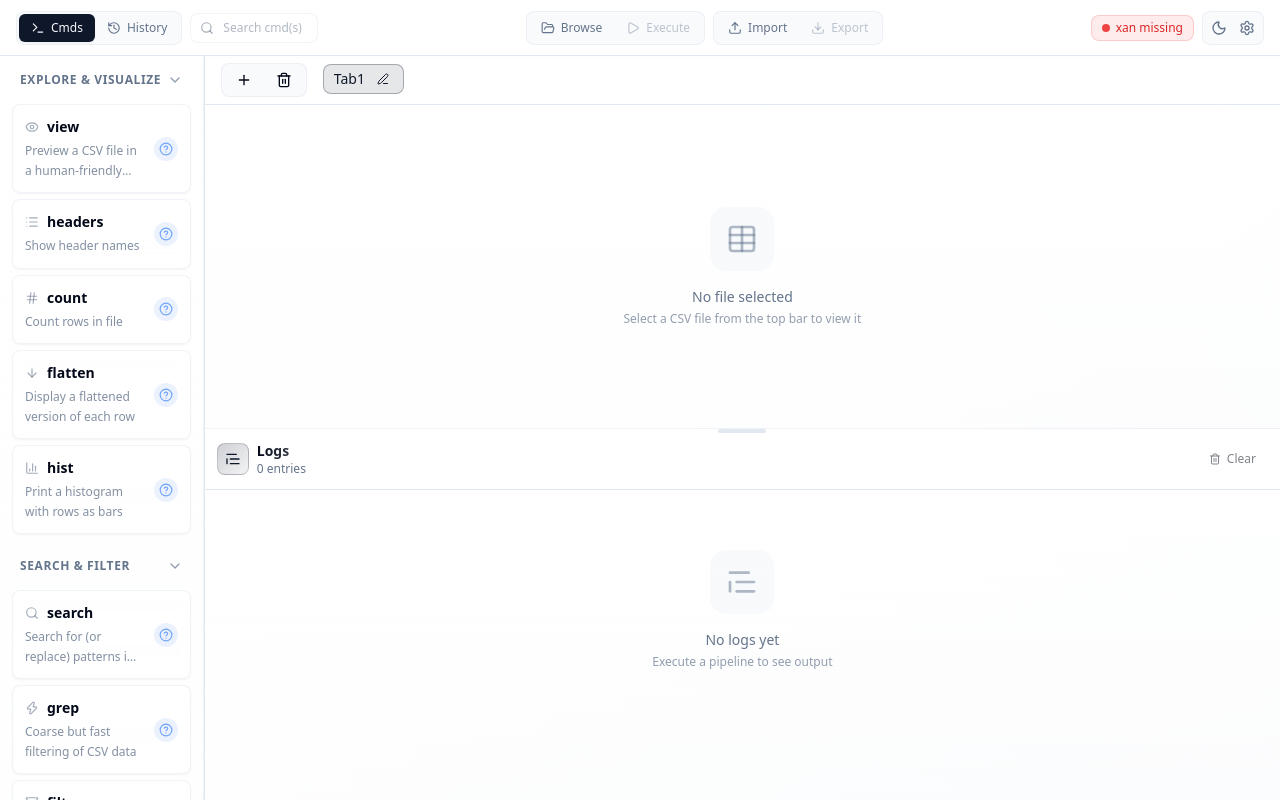
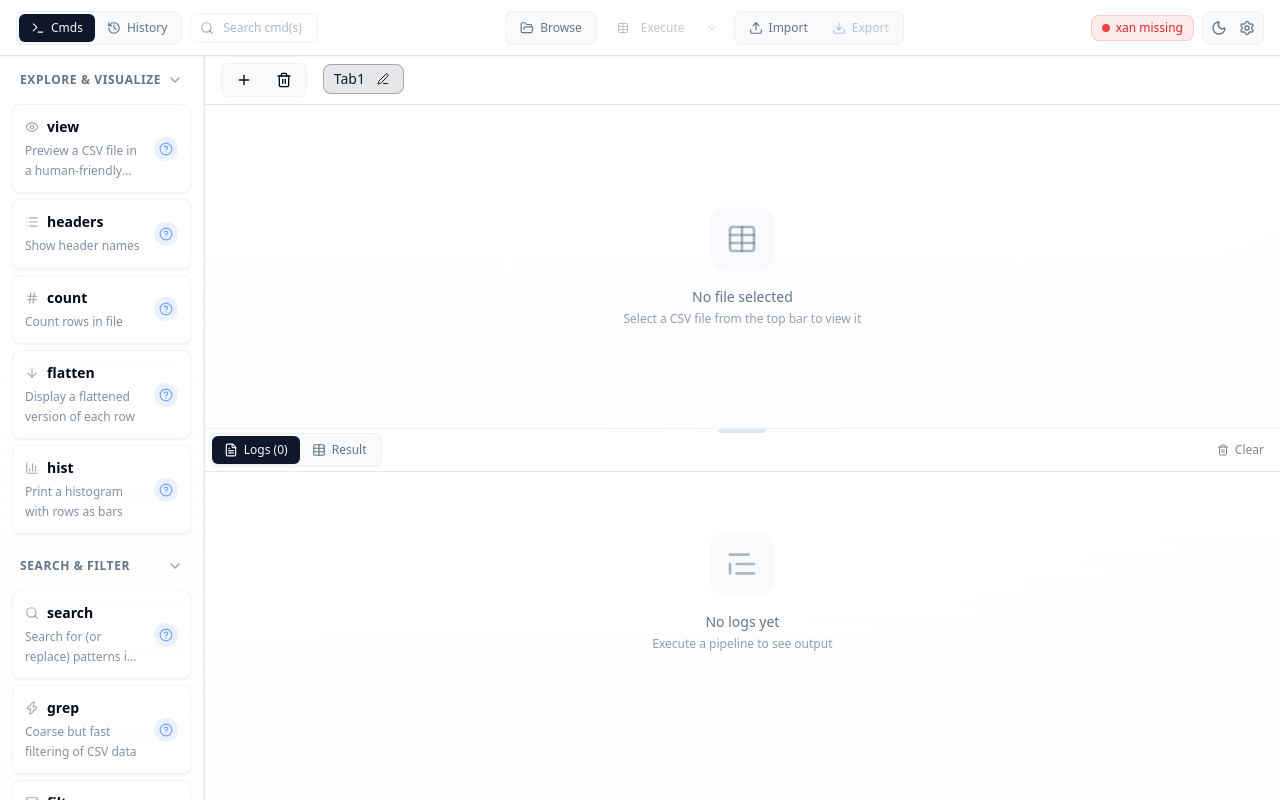
Before and after one commit to tansen87/easy-csv, a React (Vite) app: page / in a window 1280 px wide. Built offline with nearby package versions, Linux system fonts and the light colour scheme.

Commit message:
feat: add a result table and logs toggle, so that when executing the pipeline output, logs and results can be distinguished

```diff
--- a/src/App.tsx
+++ b/src/App.tsx
@@ -18,9 +18,10 @@ import {
   History,
   Search,
   FolderOpen,
-  Play,
   Download,
   Upload,
+  ChevronDown,
+  Table,
 } from "lucide-react";
 import { CommandList } from "@/components/CommandList";
 import { LogPanel } from "@/components/LogPanel";
@@ -53,6 +54,7 @@ function App() {
   const [selectedTabId, setSelectedTabId] = useState<string>("tab-1");
   const [selectedStep, setSelectedStep] = useState<PipelineStep | null>(null);
   const [logs, setLogs] = useState<LogEntry[]>([]);
+  const [resultData, setResultData] = useState<string | null>(null);
   const [isXanInstalled, setIsXanInstalled] = useState<boolean | null>(null);
   const [xanVersion, setXanVersion] = useState<string | null>(null);
   const [inputFile, setInputFile] = useState<string>("");
@@ -71,6 +73,8 @@ function App() {
   const [showHelp, setShowHelp] = useState<boolean>(false);
   const [helpContent, setHelpContent] = useState<string>("");
   const [helpCommandName, setHelpCommandName] = useState<string>("");
+  const [showExecuteDropdown, setShowExecuteDropdown] = useState<boolean>(false);
+  const [executeTarget, setExecuteTarget] = useState<"logs" | "result">("result");
   const [historicalPipelines, setHistoricalPipelines] = useState<
     HistoricalPipeline[]
   >([]);
@@ -488,10 +492,28 @@ function App() {
 
       if (result.success) {
         if (result.output) {
-          addLog("info", `${result.output}`);
+          const output = result.output as string;
+          if (executeTarget === "result") {
+            const maxRows = 100;
+            const lines = output.split('\n');
+            if (lines.length > maxRows) {
+              const truncatedOutput = lines.slice(0, maxRows).join('\n');
+              setResultData(truncatedOutput);
+              addLog("warning", `Result truncated to ${maxRows} rows. Original: ${lines.length} rows.`);
+            } else {
+              setResultData(output);
+            }
+          } else {
+            addLog("info", `${output}`);
+            setResultData(null);
+          }
+        } else {
+          addLog("success", "Pipeline executed successfully.");
+          setResultData(null);
         }
       } else {
         addLog("error", `${result.error}`);
+        setResultData(null);
       }
     } catch (error) {
       addLog("error", `${error}`);
@@ -502,6 +524,7 @@ function App() {
 
   const handleClearLogs = () => {
     setLogs([]);
+    setResultData(null);
   };
 
   const handleExportPipeline = async () => {
@@ -638,7 +661,7 @@ function App() {
         y={themeTransition.y}
         theme={theme}
       />
-      <header className="h-14 border-b bg-card/80 backdrop-blur-sm shadow-sm flex items-center justify-between px-4 gap-4">
+      <header className="h-14 border-b bg-card/80 backdrop-blur-sm shadow-sm flex items-center justify-between px-4 gap-4 relative z-10">
         {/* Left: Command/History Toggle + Search */}
         <div className="flex items-center gap-2">
           <div className="flex bg-muted/50 rounded-lg p-0.5 border border-border/50">
@@ -690,10 +713,14 @@ function App() {
                 <FolderOpen className="h-3.5 w-3.5" />
                 Browse
               </button>
+            </div>
+            <div className="relative flex">
               <button
-                onClick={handleExecute}
+                onClick={() => {
+                  handleExecute();
+                }}
                 disabled={getCurrentPipeline().length === 0 || isExecuting}
-                className={`flex items-center gap-1.5 px-3 py-1.5 rounded-md text-xs font-medium transition-colors ${isExecuting
+                className={`flex items-center gap-1.5 px-3 py-1.5 rounded-l-md text-xs font-medium transition-colors ${isExecuting
                   ? "text-primary opacity-70"
                   : getCurrentPipeline().length === 0
                     ? "text-muted-foreground/40 cursor-not-allowed"
@@ -707,7 +734,11 @@ function App() {
                   </>
                 ) : (
                   <>
-                    <Play className="h-3.5 w-3.5" />
+                    {executeTarget === "result" ? (
+                      <Table className="h-3 w-3 mr-1.5" />
+                    ) : (
+                      <FileText className="h-3 w-3 mr-1.5" />
+                    )}
                     Execute
                     {getCurrentPipeline().length > 0 && (
                       <span className="ml-0.5">({getCurrentPipeline().length})</span>
@@ -715,6 +746,47 @@ function App() {
                   </>
                 )}
               </button>
+              <button
+                onClick={(e) => {
+                  e.stopPropagation();
+                  setShowExecuteDropdown(!showExecuteDropdown);
+                }}
+                disabled={getCurrentPipeline().length === 0 || isExecuting}
+                className={`flex items-center px-2 py-1.5 rounded-r-md text-xs font-medium transition-colors border-l border-transparent ${isExecuting
+                  ? "text-primary opacity-70"
+                  : getCurrentPipeline().length === 0
+                    ? "text-muted-foreground/40 cursor-not-allowed"
+                    : "text-primary hover:text-primary hover:bg-primary/10"
+                  }`}
+              >
+                <ChevronDown className="h-3 w-3" />
+              </button>
+              {showExecuteDropdown && (
+                <div className="absolute left-full top-0 ml-1 w-24 bg-card border border-border/50 rounded-lg shadow-lg z-50">
+                  <button
+                    onClick={() => {
+                      setExecuteTarget("result");
+                      setShowExecuteDropdown(false);
+                    }}
+                    disabled={getCurrentPipeline().length === 0 || isExecuting}
+                    className={`w-full flex items-center gap-2 px-3 py-2 text-xs hover:bg-accent transition-colors ${executeTarget === "result" ? "bg-primary/10 text-primary" : "text-foreground"} ${getCurrentPipeline().length === 0 || isExecuting ? "opacity-50 cursor-not-allowed" : ""}`}
+                  >
+                    <Table className="h-3.5 w-3.5" />
+                    Result
+                  </button>
+                  <button
+                    onClick={() => {
+                      setExecuteTarget("logs");
+                      setShowExecuteDropdown(false);
+                    }}
+                    disabled={getCurrentPipeline().length === 0 || isExecuting}
+                    className={`w-full flex items-center gap-2 px-3 py-2 text-xs hover:bg-accent transition-colors ${executeTarget === "logs" ? "bg-primary/10 text-primary" : "text-foreground"} ${getCurrentPipeline().length === 0 || isExecuting ? "opacity-50 cursor-not-allowed" : ""}`}
+                  >
+                    <FileText className="h-3.5 w-3.5" />
+                    Logs
+                  </button>
+                </div>
+              )}
             </div>
             <div className="flex bg-muted/50 rounded-lg p-0.5 border border-border/50">
               <button
@@ -964,7 +1036,7 @@ function App() {
               onPipelineReorder={updateTabPipeline}
             />
           </div>
-          <LogPanel logs={logs} onClear={handleClearLogs} />
+          <LogPanel logs={logs} resultData={resultData} onClear={handleClearLogs} executeTarget={executeTarget} />
         </main>
       </div>
 
--- a/src/components/LogPanel.tsx
+++ b/src/components/LogPanel.tsx
@@ -2,17 +2,29 @@ import { Card } from "@/components/ui/card";
 import { ScrollArea } from "@/components/ui/scroll-area";
 import { Button } from "@/components/ui/button";
 import { ResizeHandle } from "@/components/ui/resize-handle";
-import { Trash2, Info, CheckCircle, AlertCircle, XCircle, TextQuote } from "lucide-react";
-import { useState } from "react";
+import { Trash2, Info, CheckCircle, AlertCircle, XCircle, TextQuote, Table, FileText } from "lucide-react";
+import { useState, useEffect } from "react";
 import { LogEntry } from "@/types/xan";
 
 interface LogPanelProps {
   logs: LogEntry[];
+  resultData: string | null;
   onClear: () => void;
+  initialActiveTab?: "logs" | "result";
+  executeTarget?: "result" | "logs";
 }
 
-export function LogPanel({ logs, onClear }: LogPanelProps) {
-  const [height, setHeight] = useState<number>(50); // Initial height: 50%
+export function LogPanel({ logs, resultData, onClear, initialActiveTab = "logs", executeTarget }: LogPanelProps) {
+  const [height, setHeight] = useState<number>(50);
+  const [activeTab, setActiveTab] = useState<"logs" | "result">(initialActiveTab);
+
+  useEffect(() => {
+    if (resultData) {
+      setActiveTab("result");
+    } else if (executeTarget === "logs") {
+      setActiveTab("logs");
+    }
+  }, [resultData, executeTarget]);
 
   const getLogIcon = (type: LogEntry["type"]) => {
     switch (type) {
@@ -60,6 +72,19 @@ export function LogPanel({ logs, onClear }: LogPanelProps) {
     setHeight(newHeight);
   };
 
+  // Parse CSV result into table data
+  const parseCsv = (csv: string) => {
+    const lines = csv.trim().split('\n');
+    if (lines.length === 0) return { headers: [], rows: [] };
+
+    const headers = lines[0].split(',').map(h => h.trim());
+    const rows = lines.slice(1).map(line => line.split(',').map(cell => cell.trim()));
+
+    return { headers, rows };
+  };
+
+  const csvData = resultData ? parseCsv(resultData) : null;
+
   return (
     <div style={{ height: `${height}%` }} className="relative flex flex-col bg-gradient-to-b from-background to-muted/10 border-t border-border/50 min-h-[100px]">
       <ResizeHandle
@@ -67,18 +92,30 @@ export function LogPanel({ logs, onClear }: LogPanelProps) {
         onResize={handleResize}
         className="absolute -top-1 left-0 right-0 z-10"
       />
-      <div className="p-3 border-b bg-card/50 backdrop-blur-sm flex items-center justify-between">
+      <div className="p-1 border-b bg-card/50 backdrop-blur-sm">
+        <div className="flex items-center justify-between">
           <div className="flex items-center gap-2">
-          <div className="w-8 h-8 bg-gradient-to-br from-primary/20 to-primary/5 rounded-lg flex items-center justify-center border border-primary/20">
-            <TextQuote className="h-4 w-4 text-primary" />
-          </div>
-          <div>
-            <h3 className="text-sm font-bold bg-gradient-to-r from-foreground to-foreground/70 bg-clip-text text-transparent">
-              Logs
-            </h3>
-            <p className="text-xs text-muted-foreground">
-              {logs.length} {logs.length === 1 ? 'entry' : 'entries'}
-            </p>
+            <div className="flex bg-muted/50 rounded-lg p-0.5 border border-border/50">
+              <button
+                onClick={() => setActiveTab("logs")}
+                className={`flex items-center gap-1.5 px-3 py-1.5 rounded-md text-xs font-medium transition-all ${activeTab === "logs"
+                  ? "bg-primary text-primary-foreground shadow-sm"
+                  : "text-muted-foreground hover:text-foreground hover:bg-accent"
+                  }`}
+              >
+                <FileText className="h-3.5 w-3.5" />
+                Logs ({logs.length})
+              </button>
+              <button
+                onClick={() => setActiveTab("result")}
+                className={`flex items-center gap-1.5 px-3 py-1.5 rounded-md text-xs font-medium transition-all ${activeTab === "result"
+                  ? "bg-primary text-primary-foreground shadow-sm"
+                  : "text-muted-foreground hover:text-foreground hover:bg-accent"
+                  }`}
+              >
+                <Table className="h-3.5 w-3.5" />
+                Result
+              </button>
             </div>
           </div>
           <Button
@@ -92,7 +129,9 @@ export function LogPanel({ logs, onClear }: LogPanelProps) {
             Clear
           </Button>
         </div>
+      </div>
       <ScrollArea className="flex-1">
+        {activeTab === "logs" ? (
           <div className="p-3">
             {logs.length === 0 ? (
               <div className="text-center py-12 px-4">
@@ -132,6 +171,55 @@ export function LogPanel({ logs, onClear }: LogPanelProps) {
               </div>
             )}
           </div>
+        ) : (
+          <div className="p-3">
+            {!resultData ? (
+              <div className="text-center py-12 px-4">
+                <div className="w-16 h-16 mx-auto mb-4 bg-muted/50 rounded-2xl flex items-center justify-center">
+                  <Table className="h-8 w-8 text-muted-foreground/50" />
+                </div>
+                <p className="text-sm font-medium text-muted-foreground mb-1">No result data</p>
+                <p className="text-xs text-muted-foreground/70">
+                  Execute a pipeline to see results
+                </p>
+              </div>
+            ) : csvData && csvData.headers.length > 0 ? (
+              <div className="overflow-x-auto">
+                <table className="w-full text-sm">
+                  <thead>
+                    <tr className="border-b border-border/50">
+                      {csvData.headers.map((header, index) => (
+                        <th key={index} className="px-3 py-2 text-left font-semibold text-muted-foreground bg-muted/30">
+                          {header}
+                        </th>
+                      ))}
+                    </tr>
+                  </thead>
+                  <tbody>
+                    {csvData.rows.map((row, rowIndex) => (
+                      <tr key={rowIndex} className="border-b border-border/30 hover:bg-muted/20">
+                        {row.map((cell, cellIndex) => (
+                          <td key={cellIndex} className="px-3 py-2 font-mono text-sm">
+                            {cell}
+                          </td>
+                        ))}
+                      </tr>
+                    ))}
+                  </tbody>
+                </table>
+                {csvData.rows.length === 0 && (
+                  <div className="text-center py-4 text-sm text-muted-foreground">
+                    No rows in result
+                  </div>
+                )}
+              </div>
+            ) : (
+              <div className="font-mono text-sm whitespace-pre-wrap break-all">
+                {resultData}
+              </div>
+            )}
+          </div>
+        )}
       </ScrollArea>
     </div>
   );
```
Lines whose indentation alone changed are shown as unchanged.
